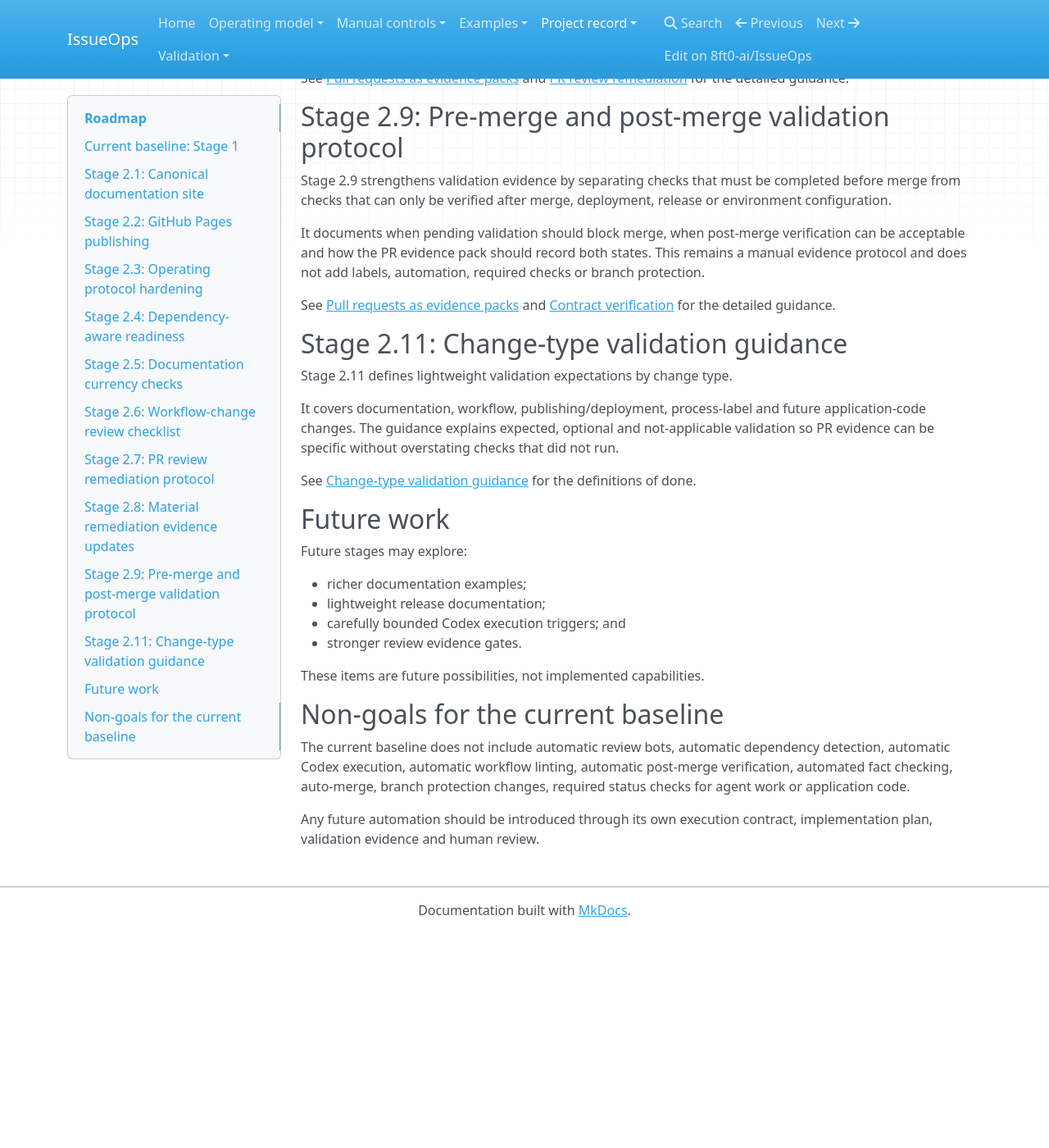
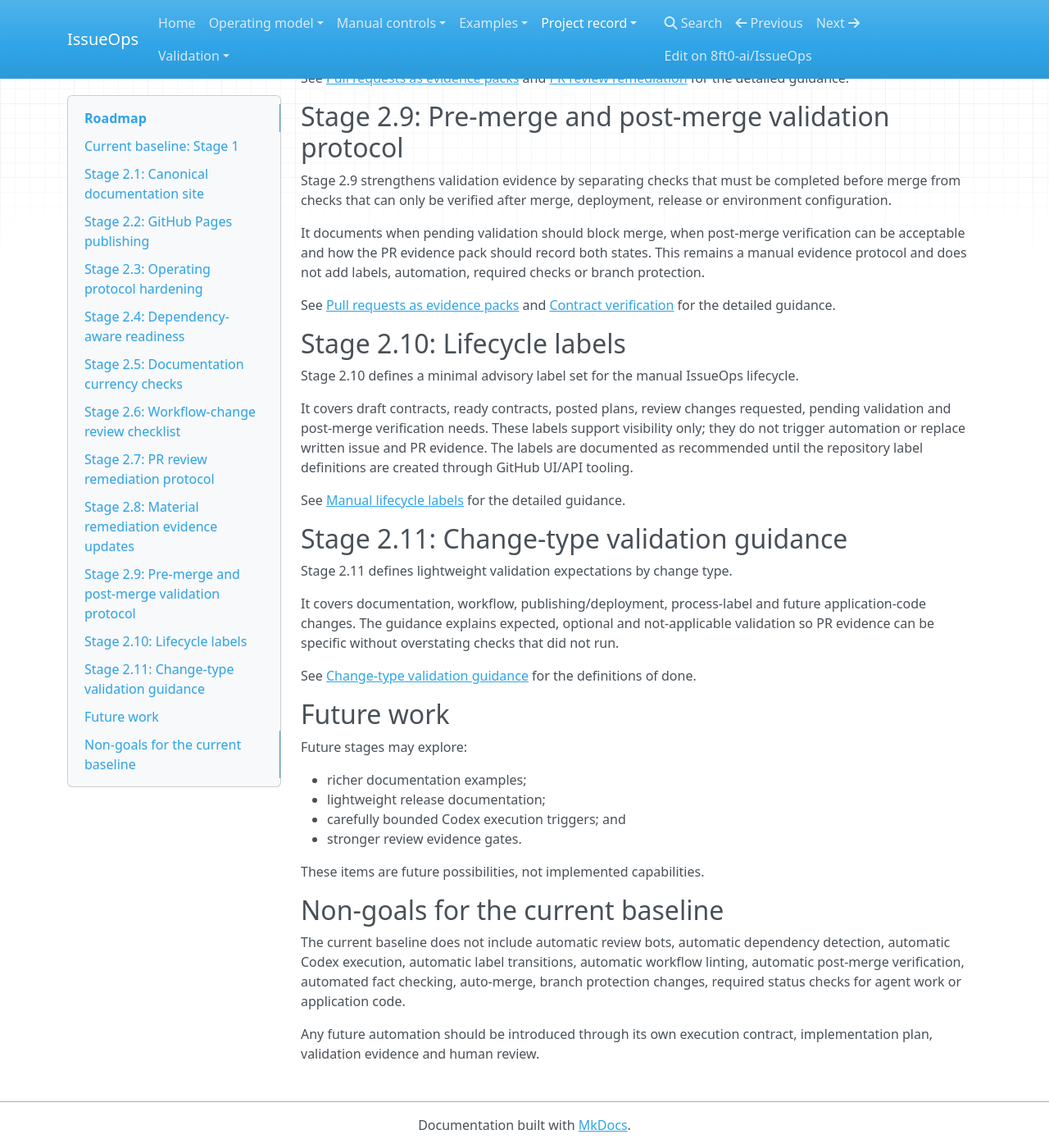
Before and after one commit to 8ft0-ai/IssueOps, an MkDocs documentation site: the page built from docs/roadmap.md, in a window 1280 px wide and 1400 px high, scrolled down 2261 px. Shown: the whole window at 82% size. Built offline with MkDocs 1.6.1, drawn with Linux system fonts in a browser that asks for light colours; nearby versions of some CDN libraries; before the commit the page ends 3399 px from its top, so only the background shows below that.

Commit message:
Record Stage 2.10 lifecycle labels

```diff
--- a/docs/roadmap.md
+++ b/docs/roadmap.md
@@ -90,6 +90,14 @@ It documents when pending validation should block merge, when post-merge verific
 
 See [Pull requests as evidence packs](pr-evidence-packs.md#validation-status) and [Contract verification](contract-verification.md#pre-merge-versus-post-merge-checks) for the detailed guidance.
 
+## Stage 2.10: Lifecycle labels
+
+Stage 2.10 defines a minimal advisory label set for the manual IssueOps lifecycle.
+
+It covers draft contracts, ready contracts, posted plans, review changes requested, pending validation and post-merge verification needs. These labels support visibility only; they do not trigger automation or replace written issue and PR evidence. The labels are documented as recommended until the repository label definitions are created through GitHub UI/API tooling.
+
+See [Manual lifecycle labels](labels.md) for the detailed guidance.
+
 ## Stage 2.11: Change-type validation guidance
 
 Stage 2.11 defines lightweight validation expectations by change type.
@@ -111,6 +119,6 @@ These items are future possibilities, not implemented capabilities.
 
 ## Non-goals for the current baseline
 
-The current baseline does not include automatic review bots, automatic dependency detection, automatic Codex execution, automatic workflow linting, automatic post-merge verification, automated fact checking, auto-merge, branch protection changes, required status checks for agent work or application code.
+The current baseline does not include automatic review bots, automatic dependency detection, automatic Codex execution, automatic label transitions, automatic workflow linting, automatic post-merge verification, automated fact checking, auto-merge, branch protection changes, required status checks for agent work or application code.
 
 Any future automation should be introduced through its own execution contract, implementation plan, validation evidence and human review.
```
